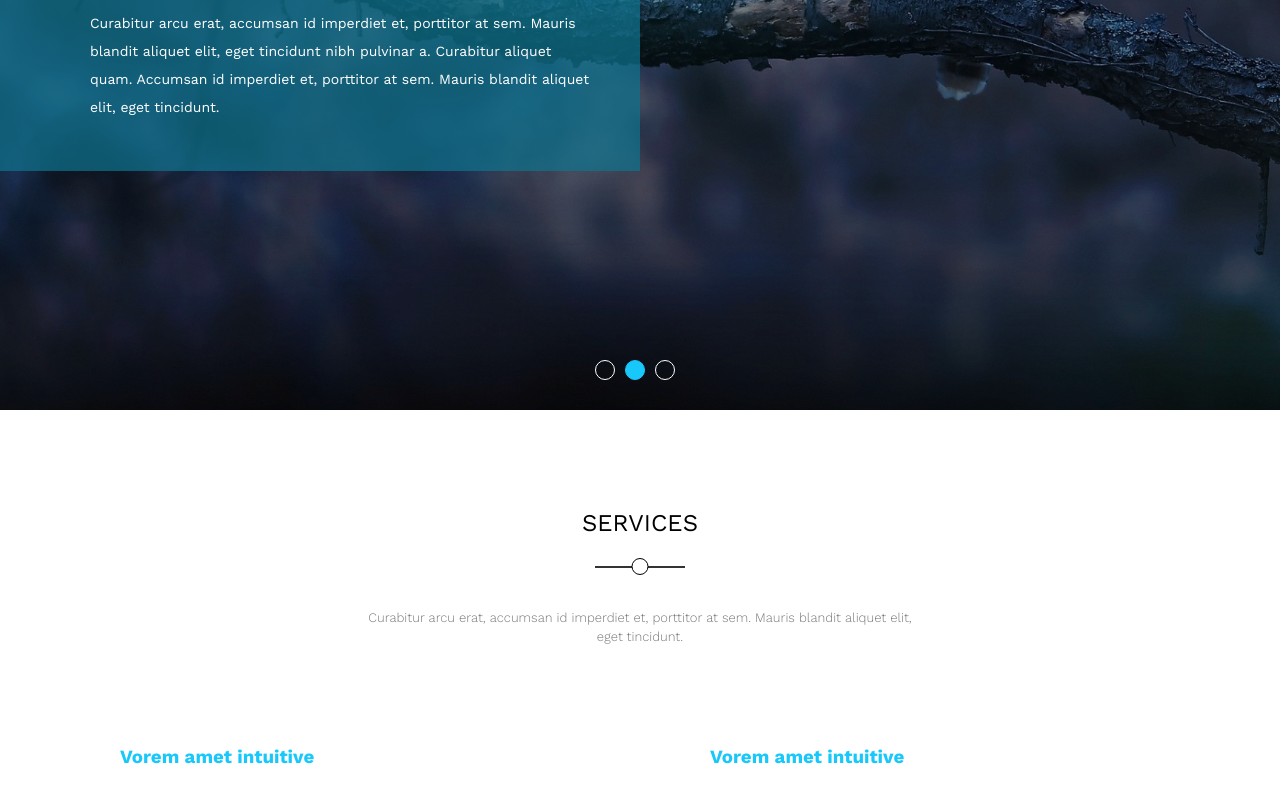
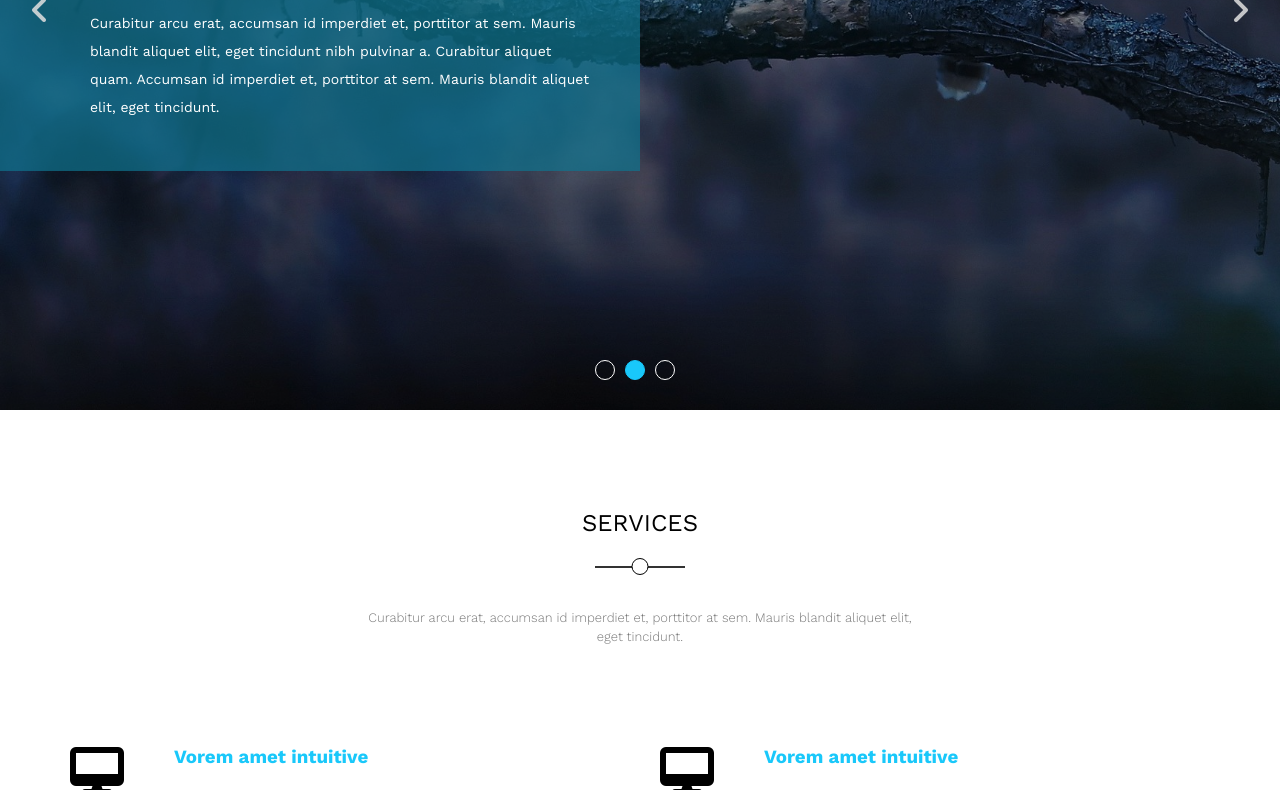
Before and after one commit to engatef2012/Kasper-Template, a plain HTML site: page index.html in a window 1280 px wide. Shown: the part 390-1180 px from the top of the page. Drawn offline with nearby package versions, Linux system fonts and the light colour scheme; the site is published under a folder, as on GitHub Pages, so addresses that start at the root find nothing.

Commit message:
fix bug in font awesome minified file

```diff
--- a/index.html
+++ b/index.html
@@ -5,10 +5,10 @@
     <meta http-equiv="X-UA-Compatible" content="IE=edge" />
     <meta name="viewport" content="width=device-width, initial-scale=1.0" />
     <title>Kasper Template</title>
-    <!-- Font Awesome Library -->
-    <link rel="stylesheet" href="/css/all.min.css" />
     <!-- Render All Elements Normally -->
     <link rel="stylesheet" href="css/normalize.css" />
+    <!-- Font Awesome Library -->
+    <link rel="stylesheet" href="css/all.min.css" />
     <!-- Main Template CSS File -->
     <link rel="stylesheet" href="css/kasper.css" />
     <!-- google open-sans font -->
```
